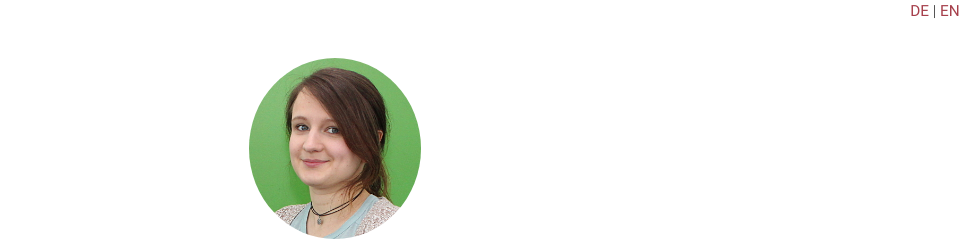
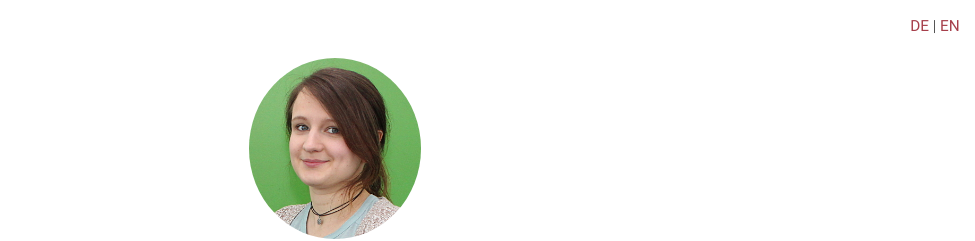
Before and after one commit to fraulyoner/fraulyoner.github.io, a Jekyll site: the page built from index.html, in a window 1280 px wide. Shown: the top 241 px of the page, without its empty margins (305-1280 px from the left). Built offline with Jekyll 4.4.1, drawn with Linux system fonts in a browser that asks for light colours.

Commit message:
Adjust styling of language switcher

```diff
--- a/_sass/_header.scss
+++ b/_sass/_header.scss
@@ -4,7 +4,9 @@ header {
   text-align: center;
 
   .language {
-    margin-right: 1em;
+    padding: 0;
+    padding-right: 1em;
+    padding-top: 1em;
     position: absolute;
     right: 0;
     top: 0;
```
